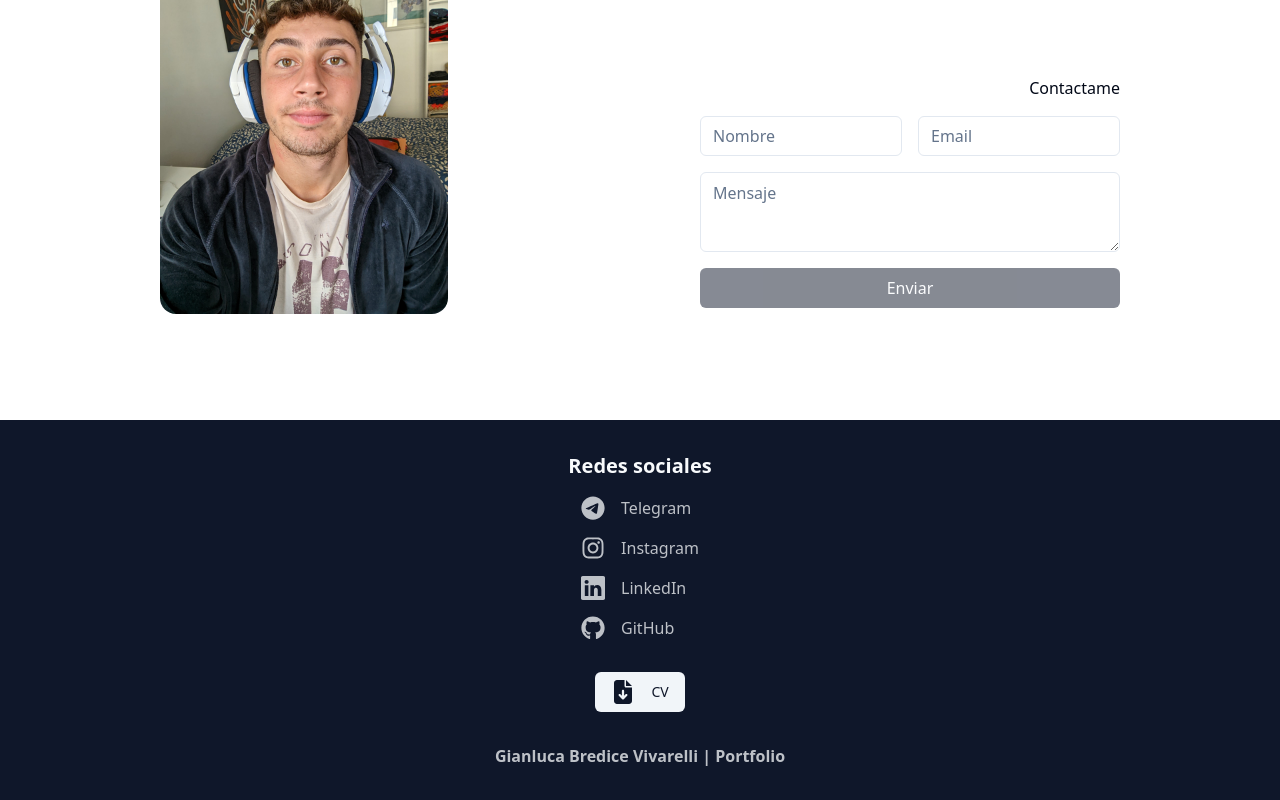
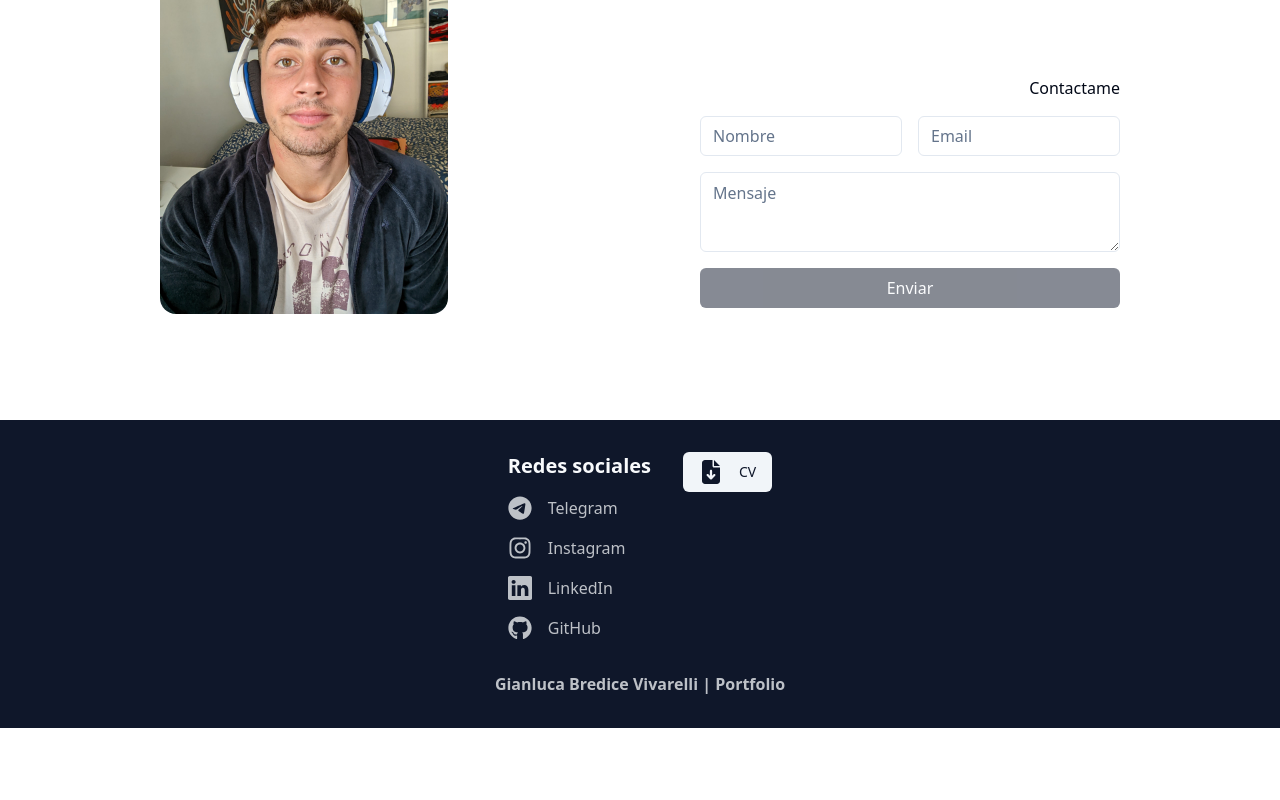
Before and after one commit to bredigian/portfolio-2024, a React (Vite) app: page / in a window 1280 px wide. Shown: the part 2765-3565 px from the top of the page. After the commit the page ends 3493 px from the top, so only its background shows below. Built offline with nearby package versions, Linux system fonts and the light colour scheme.

Commit message:
fix: change footer

```diff
--- a/src/components/footer.tsx
+++ b/src/components/footer.tsx
@@ -5,6 +5,8 @@ import { SOCIAL } from '@/const/social';
 export default function Footer() {
   return (
     <footer className='flex flex-col items-center gap-4 bg-primary p-8'>
+      <div className='flex flex-col items-center gap-4 md:flex-row md:items-start md:gap-8'>
+        <div className='flex flex-col items-center gap-4 md:items-start'>
           <span className='text-xl font-bold text-primary-foreground'>
             Redes sociales
           </span>
@@ -22,7 +24,9 @@ export default function Footer() {
               </li>
             ))}
           </ul>
-      <Button variant='secondary' className='mt-4'>
+        </div>
+
+        <Button variant='secondary' className=''>
           <a
             href=''
             target='_blank'
@@ -32,6 +36,7 @@ export default function Footer() {
             <span>CV</span>
           </a>
         </Button>
+      </div>
       <span className='mt-4 font-semibold text-primary-foreground opacity-75'>
         Gianluca Bredice Vivarelli | Portfolio
       </span>
```
Lines whose indentation alone changed are shown as unchanged.
